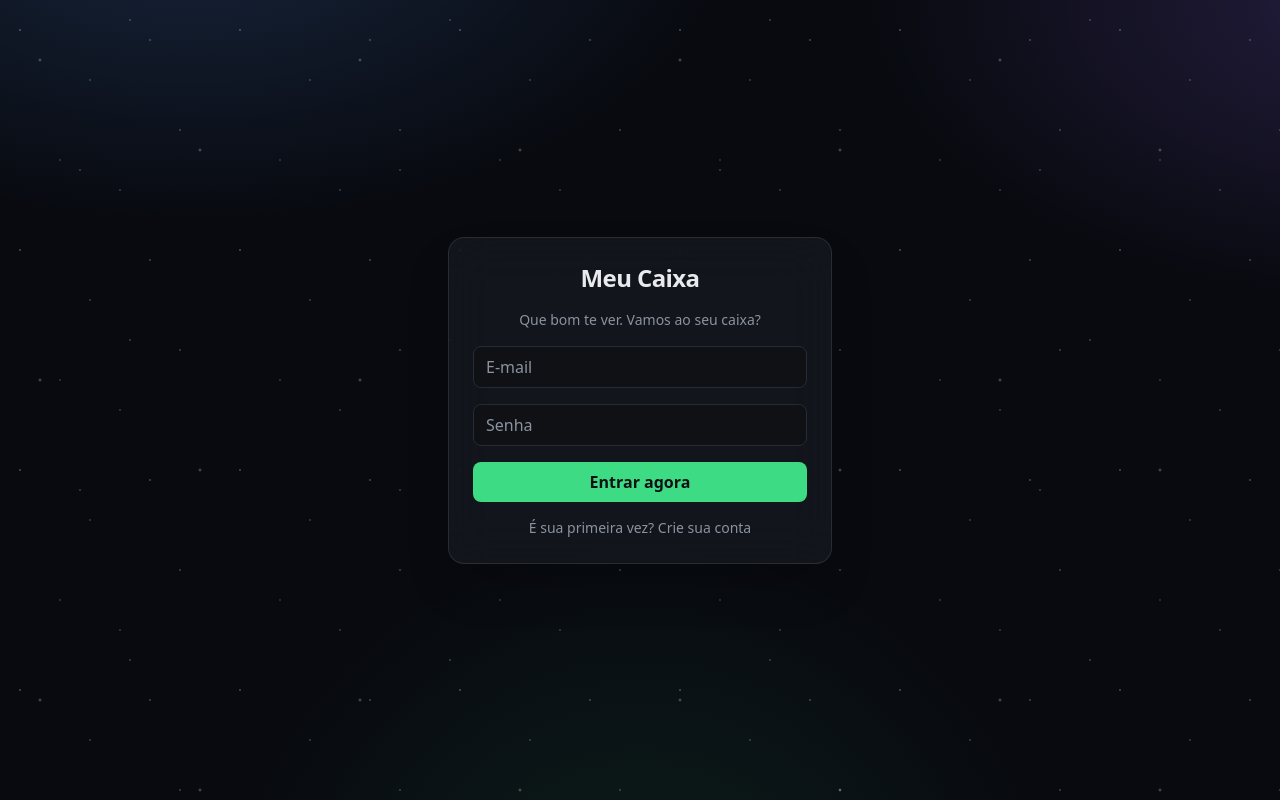
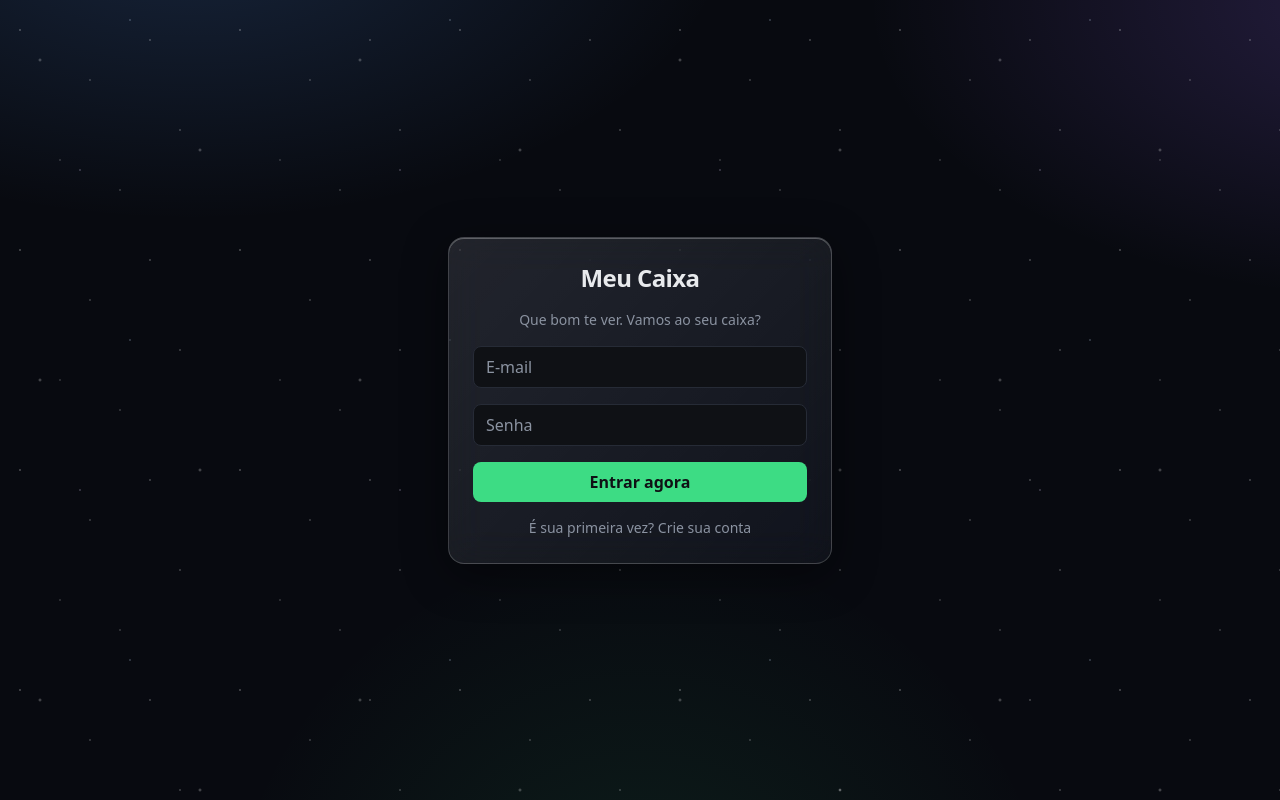
Before and after one commit to pabloolacerda-creator/em-cartaz, a React (Vite) app in the folder fluxo de caixa/: page / in a window 1280 px wide. Built offline with nearby package versions, Linux system fonts and the light colour scheme; no server answers.

Commit message:
feat(fluxo): glassmorphism login card
Co-Authored-By: Claude Opus 4.8 <noreply@anthropic.com>

```diff
--- a/fluxo de caixa/src/index.css
+++ b/fluxo de caixa/src/index.css
@@ -50,3 +50,14 @@ body { background: #0f1115; }
   .space-bg::before,
   .space-bg::after { animation: none; }
 }
+
+/* Glassmorphism card */
+.glass {
+  background: linear-gradient(135deg, rgba(255, 255, 255, 0.11), rgba(255, 255, 255, 0.04));
+  backdrop-filter: blur(18px) saturate(160%);
+  -webkit-backdrop-filter: blur(18px) saturate(160%);
+  border: 1px solid rgba(255, 255, 255, 0.18);
+  box-shadow:
+    0 10px 45px rgba(0, 0, 0, 0.45),
+    inset 0 1px 0 rgba(255, 255, 255, 0.28);
+}
--- a/fluxo de caixa/src/ui/LoginScreen.tsx
+++ b/fluxo de caixa/src/ui/LoginScreen.tsx
@@ -44,7 +44,7 @@ export default function LoginScreen() {
 
   return (
     <div className="space-bg min-h-screen text-txt flex items-center justify-center p-4">
-      <form onSubmit={onSubmit} className="relative z-10 w-full max-w-sm rounded-2xl border border-white/10 bg-card/70 p-6 space-y-4 shadow-2xl backdrop-blur-xl">
+      <form onSubmit={onSubmit} className="glass relative z-10 w-full max-w-sm rounded-2xl p-6 space-y-4">
         <h1 className="text-2xl font-bold text-center tracking-tight">Meu Caixa</h1>
         <p className="text-sm text-muted text-center">
           {mode === 'in' ? 'Que bom te ver. Vamos ao seu caixa?' : 'Vamos criar seu caixa. É rapidinho.'}
```
